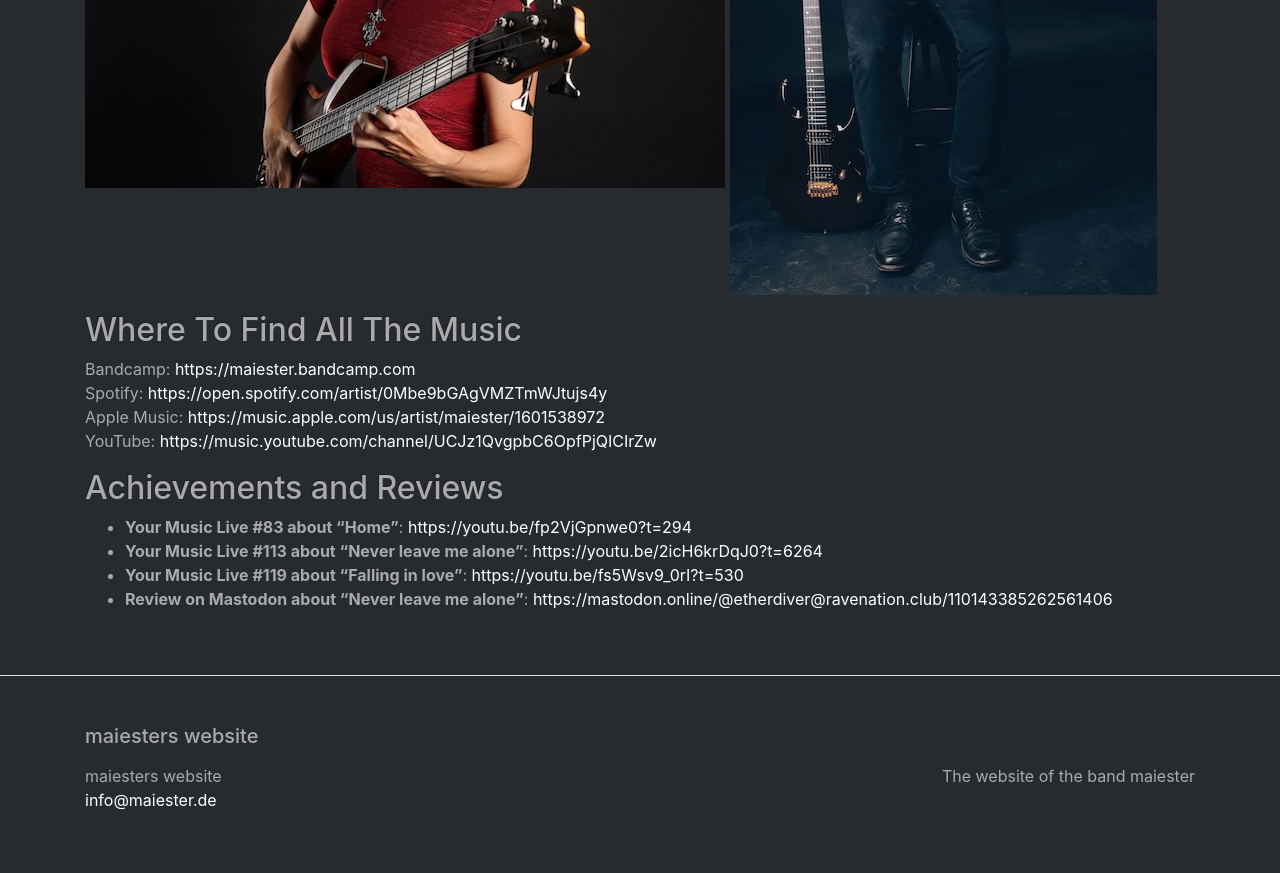
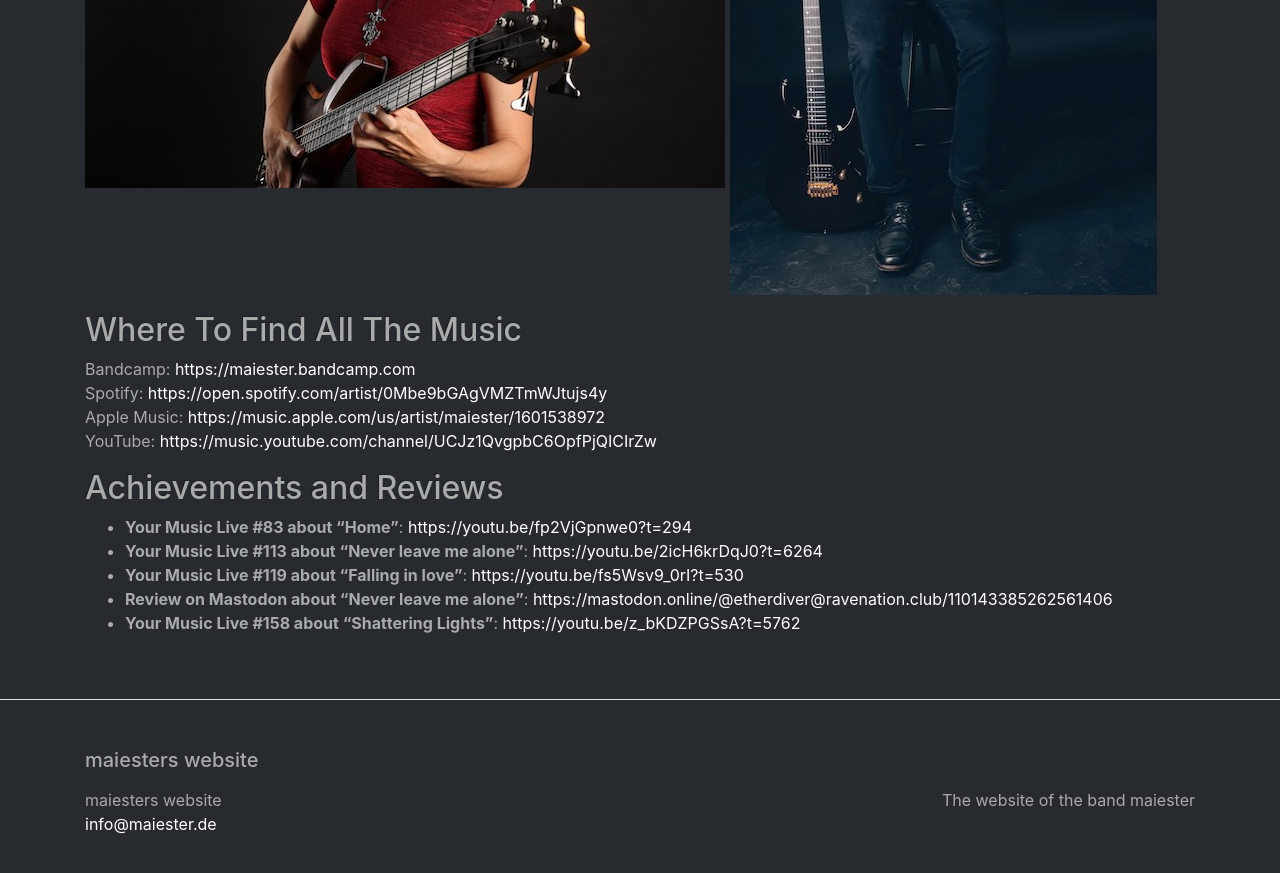
Before and after one commit to maiester/maiester.github.io, a Jekyll site: the page built from EPK.md, in a window 1280 px wide and 900 px high, scrolled down 3774 px. Shown: the top 873 px of the window. Built offline with Jekyll 4.4.1, drawn with Linux system fonts in a browser that asks for light colours; our own code applies the rules of GitHub Pages for plain Markdown files.

Commit message:
Update EPK.md

```diff
--- a/EPK.md
+++ b/EPK.md
@@ -49,3 +49,4 @@ YouTube: <https://music.youtube.com/channel/UCJz1QvgpbC6OpfPjQICIrZw>
 * **Your Music Live #113 about "Never leave me alone"**: <https://youtu.be/2icH6krDqJ0?t=6264>
 * **Your Music Live #119 about "Falling in love"**: <https://youtu.be/fs5Wsv9_0rI?t=530>
 * **Review on Mastodon about "Never leave me alone"**: <https://mastodon.online/@etherdiver@ravenation.club/110143385262561406>
+* **Your Music Live #158 about "Shattering Lights"**: <https://youtu.be/z_bKDZPGSsA?t=5762>
```
